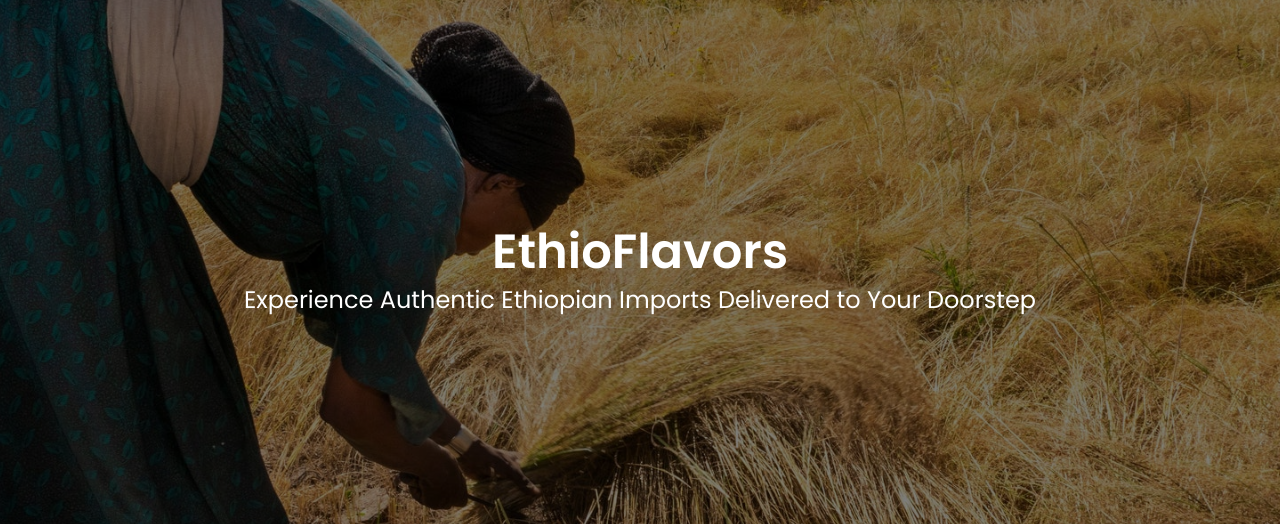
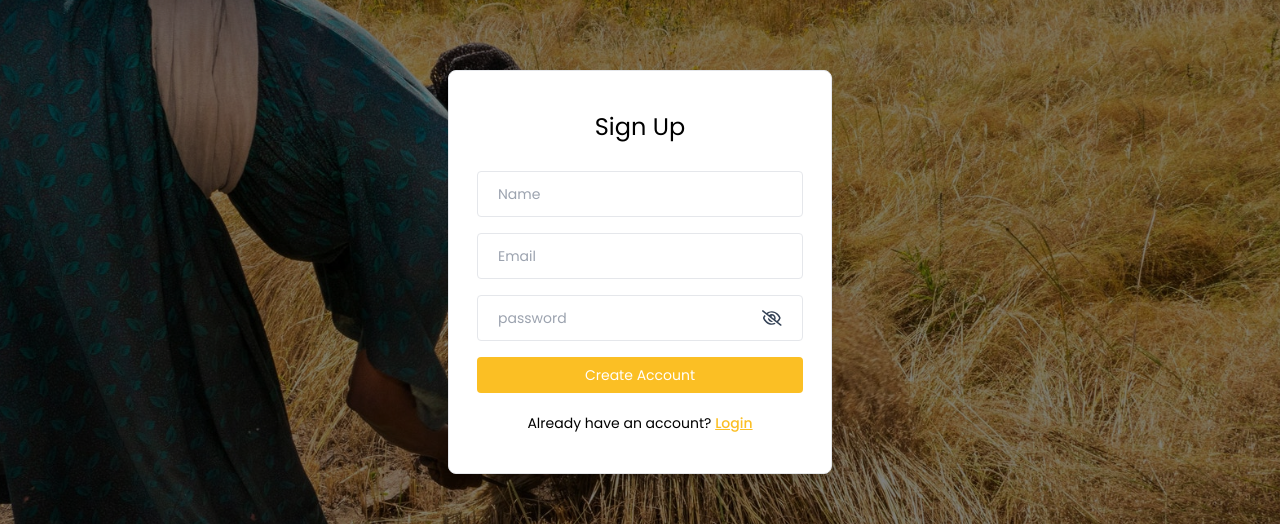
Before and after one commit to sixeyes198/ethio-shop-optimized, a React (Vite) app in the folder frontend/ethio-shop/: page / in a window 1280 px wide. Shown: the part 188-712 px from the top of the page. Built offline with nearby package versions, Linux system fonts and the light colour scheme; no server answers.

Commit message:
changed the main page to signup

```diff
--- a/frontend/ethio-shop/src/App.jsx
+++ b/frontend/ethio-shop/src/App.jsx
@@ -11,7 +11,7 @@
     <Router>
       <Routes>
         <Route path="/Cart" element={<Cart />} />
-        <Route path="/" element={<Home />} />
+        <Route path="/" element={<SignUp />} />
         <Route path="/login" element={<Login />} />
         <Route path="/signup" element={<SignUp />} />
         <Route
```
